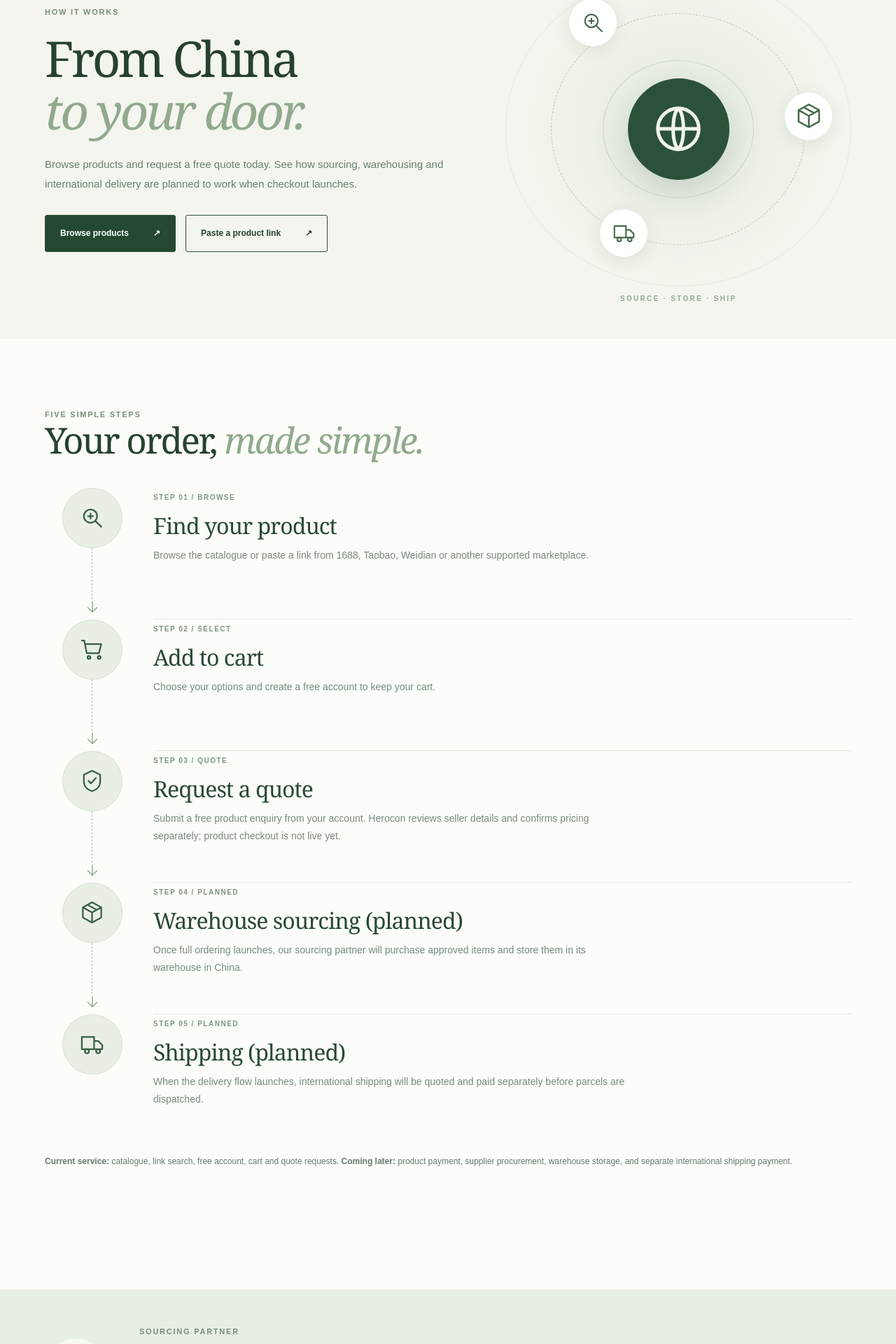
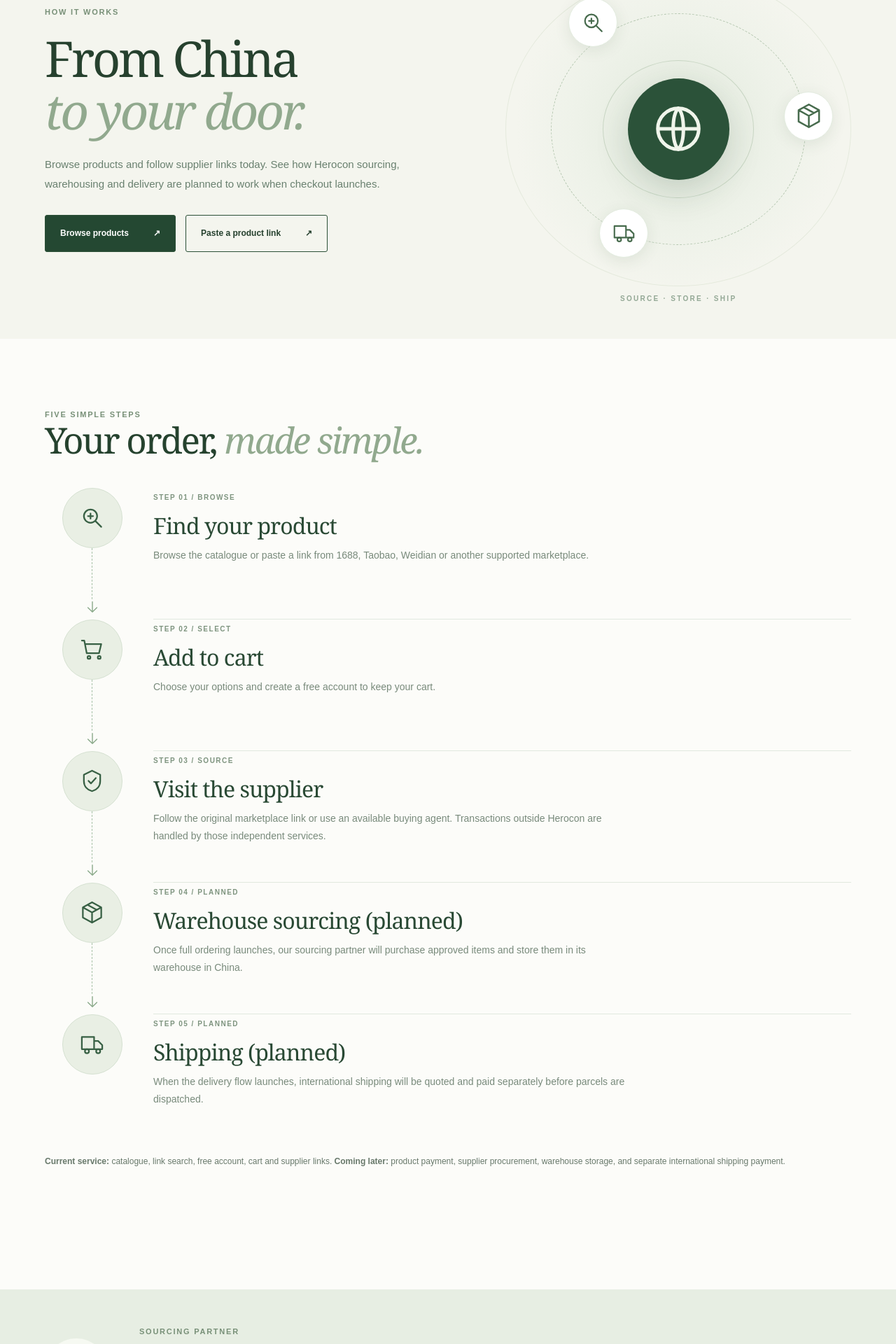
Before and after one commit to aminabdul339-byte/herocon, a Next.js app: page /how-it-works in a window 1280 px wide. Shown: the part 231-2151 px from the top of the page at 70% size. Built offline with nearby package versions, Linux system fonts and the light colour scheme; no server answers.

Commit message:
Remove obsolete quote flow from app/how-it-works/page.tsx

```diff
--- a/app/how-it-works/page.tsx
+++ b/app/how-it-works/page.tsx
@@ -3,7 +3,7 @@ import Header from "@/components/Header";
 import type {Metadata} from "next";
 export const metadata:Metadata={
  title:"How Herocon sourcing works",
- description:"Find products and request a free quote. Learn how warehouse sourcing and international shipping will work when checkout launches."
+ description:"Find marketplace products and follow supplier links. Learn about planned sourcing and international shipping."
 };
 type IconName="search"|"swatches"|"cart"|"shield"|"truck"|"globe"|"package"|"arrow";
 function GuideIcon({name,size=35}:{name:IconName;size?:number}){
@@ -22,14 +22,14 @@ function GuideIcon({name,size=35}:{name:IconName;size?:number}){
 const steps:{number:string;title:string;description:string;icon:IconName;hint:string}[]=[
  {number:"01",title:"Find your product",description:"Browse the catalogue or paste a link from 1688, Taobao, Weidian or another supported marketplace.",icon:"search",hint:"BROWSE"},
  {number:"02",title:"Add to cart",description:"Choose your options and create a free account to keep your cart.",icon:"cart",hint:"SELECT"},
- {number:"03",title:"Request a quote",description:"Submit a free product enquiry from your account. Herocon reviews seller details and confirms pricing separately; product checkout is not live yet.",icon:"shield",hint:"QUOTE"},
+ {number:"03",title:"Visit the supplier",description:"Follow the original marketplace link or use an available buying agent. Transactions outside Herocon are handled by those independent services.",icon:"shield",hint:"SOURCE"},
  {number:"04",title:"Warehouse sourcing (planned)",description:"Once full ordering launches, our sourcing partner will purchase approved items and store them in its warehouse in China.",icon:"package",hint:"PLANNED"},
  {number:"05",title:"Shipping (planned)",description:"When the delivery flow launches, international shipping will be quoted and paid separately before parcels are dispatched.",icon:"truck",hint:"PLANNED"}
 ];
 const faqs=[
  ["Where can I source products?","Browse 1688, Taobao, Weidian and other supported Chinese marketplaces, or paste a product link."],
  ["Is an account free?","Yes. Create an account and add products to your cart without paying for membership."],
- ["When do I need membership?","The optional £9.99/month early-access membership can be bought today through Stripe. You do not need it to browse or request a quote. Product purchasing is not yet available."],
+ ["When do I need membership?","The optional £9.99/month early-access membership can be bought today through Stripe. You do not need it to browse or save products. Product purchasing through Herocon is not yet available."],
  ["When do I pay for delivery?","When product ordering launches, international shipping will be separately quoted and payable after warehouse receipt; there is no live shipping payment today."],
  ["What does the sourcing partner do?","BuckyDrop provides purchasing, warehousing and international delivery services. Herocon has not yet activated the customer payment, warehouse-release or dispatch flow."],
  ["Are listed prices final?","No. Listed prices are references. Shipping, applicable taxes and other charges are separate."]
@@ -39,7 +39,7 @@ export default function HowItWorks(){
   <Header/>
   <section className="hc-guide-hero">
    <div className="sc-container hc-guide-hero-inner">
-    <div><p className="sc-kicker">HOW IT WORKS</p><h1>From China<br/><em>to your door.</em></h1><p>Browse products and request a free quote today. See how sourcing, warehousing and international delivery are planned to work when checkout launches.</p>
+    <div><p className="sc-kicker">HOW IT WORKS</p><h1>From China<br/><em>to your door.</em></h1><p>Browse products and follow supplier links today. See how Herocon sourcing, warehousing and delivery are planned to work when checkout launches.</p>
      <div className="hc-guide-hero-actions"><Link href="/search" className="hc-guide-primary-link">Browse products <span aria-hidden="true">↗</span></Link><Link href="/find-product" className="hc-guide-outline-link">Paste a product link <span aria-hidden="true">↗</span></Link></div>
     </div>
     <div className="hc-guide-hero-art" aria-label="Product sourcing and delivery">
@@ -62,7 +62,7 @@ export default function HowItWorks(){
      <h3>{step.title}</h3><p>{step.description}</p>
     </div>
    </li>)}</ol>
-   <p className="sc-resource-note"><strong>Current service:</strong> catalogue, link search, free account, cart and quote requests. <strong>Coming later:</strong> product payment, supplier procurement, warehouse storage, and separate international shipping payment.</p>
+   <p className="sc-resource-note"><strong>Current service:</strong> catalogue, link search, free account, cart and supplier links. <strong>Coming later:</strong> product payment, supplier procurement, warehouse storage, and separate international shipping payment.</p>
   </section>
   <section className="hc-guide-partner">
    <div className="sc-container hc-guide-partner-inner">
```
